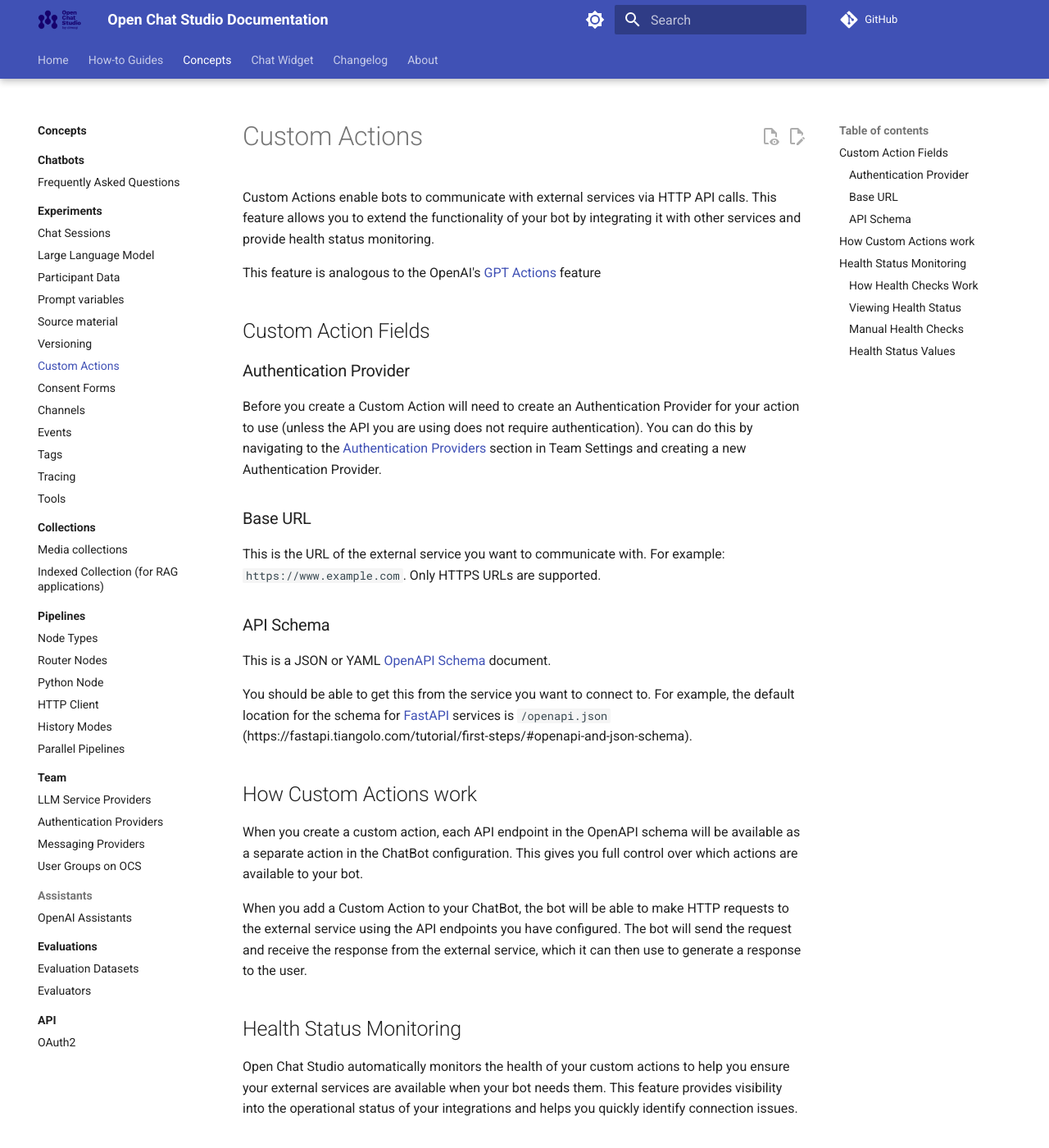
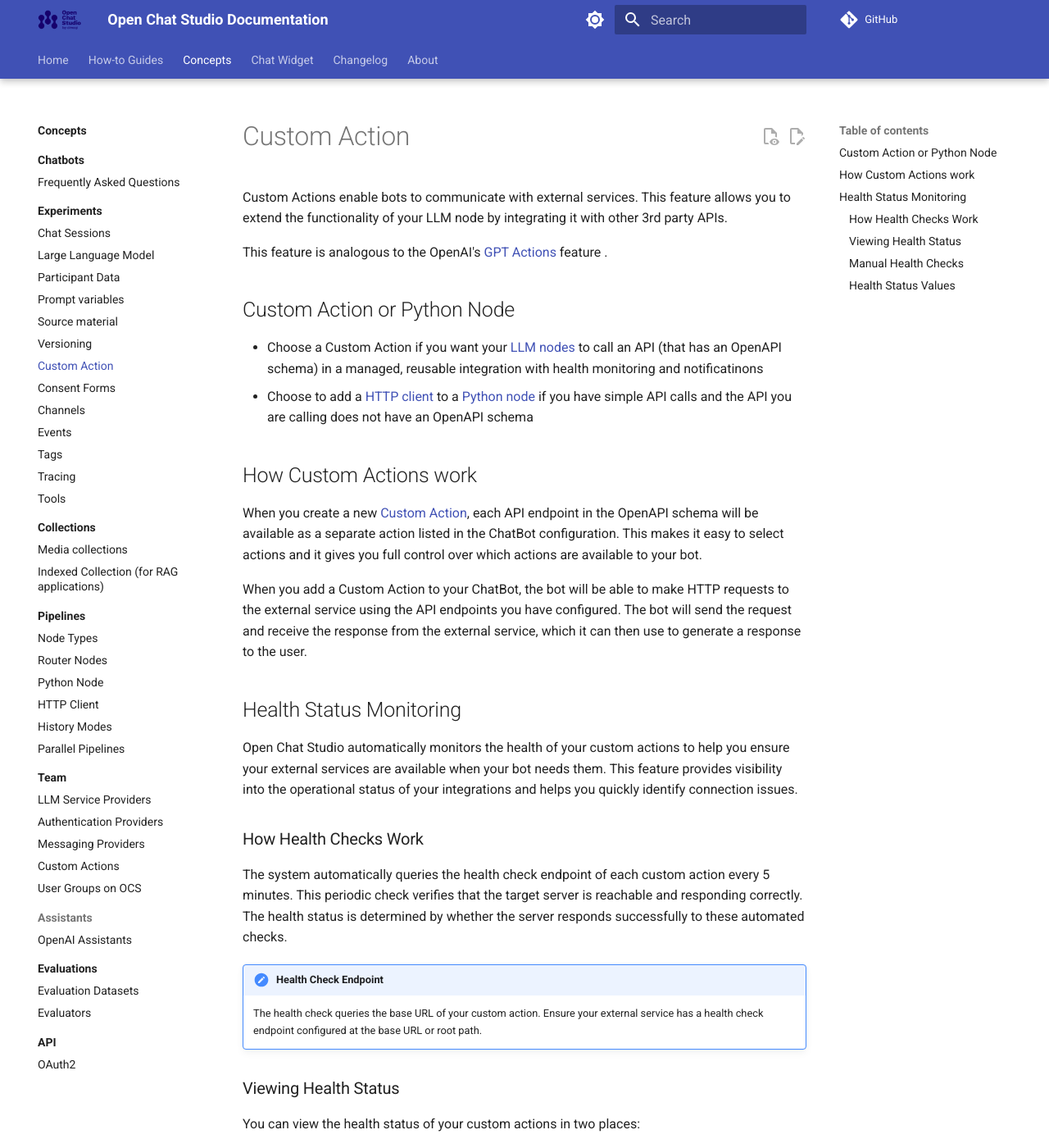
Before and after one commit to dimagi/open-chat-studio-docs, an MkDocs documentation site: the page built from docs/concepts/llm_custom_action.md, in a window 1280 px wide and 1400 px high. Shown: the whole window at 82% size. Built offline with MkDocs 1.6.1 and Material for MkDocs 9.7.7, drawn with Linux system fonts in a browser that asks for light colours; a script that is not in the unit is left out; comment, search, counter and statistics services are not loaded.

Commit message:
Separated Custom actions into 2 topics. One for setup in Team configuration. And the other for how to use a Custom Action with an LLM

```diff
--- a/docs/concepts/custom_actions.md
+++ b/docs/concepts/llm_custom_action.md
@@ -1,40 +1,22 @@
-# Custom Actions
+# Custom Action
 
-Custom Actions enable bots to communicate with external services via HTTP API calls.
-This feature allows you to extend the functionality of your bot by integrating it with other services and provide health status monitoring.
+Custom Actions enable bots to communicate with external services.
+This feature allows you to extend the functionality of your LLM node by integrating it with other 3rd party APIs.
 
-This feature is analogous to the OpenAI's [GPT Actions](https://platform.openai.com/docs/actions/introduction) feature
+This feature is analogous to the OpenAI's [GPT Actions](https://platform.openai.com/docs/actions/introduction) feature .
 
-
-
-## Custom Action Fields
-
-### Authentication Provider
-
-Before you create a Custom Action will need to create an Authentication Provider for your action to use (unless the API
-you are using does not require authentication). You can do this by navigating to the [Authentication Providers][auth_providers] section
-in Team Settings and creating a new Authentication Provider.
-
-[auth_providers]: team/authentication_providers.md
-
-### Base URL
-
-This is the URL of the external service you want to communicate with. For example: `https://www.example.com`. Only HTTPS URLs
-are supported.
-
-### API Schema
-
-This is a JSON or YAML [OpenAPI Schema](https://swagger.io/specification/) document.
-
-You should be able to get this from the service you want to connect to. For example, the default location for the schema for [FastAPI](https://fastapi.tiangolo.com/) services is `/openapi.json` (https://fastapi.tiangolo.com/tutorial/first-steps/#openapi-and-json-schema).
+## Custom Action or Python Node
+- Choose a Custom Action if you want your [LLM nodes](./pipelines/index.md) to call an API (that has an OpenAPI schema) in a managed, reusable integration with health monitoring and notificatinons
+- Choose to add a [HTTP client](./pipelines/http_client.md) to a [Python node](./pipelines/python_node.md) if you have simple API calls and the API you are calling does not have an OpenAPI schema
 
 ## How Custom Actions work
 
-When you create a custom action, each API endpoint in the OpenAPI schema will be available as a separate action in the ChatBot configuration. This gives you full control over which actions are available to your bot.
+When you create a new [Custom Action](./team/custom_actions.md), each API endpoint in the OpenAPI schema will be available as a separate action listed in the ChatBot configuration. This makes it easy to select actions and it gives you full control over which actions are available to your bot.
 
 When you add a Custom Action to your ChatBot, the bot will be able to make HTTP requests to the external service
 using the API endpoints you have configured. The bot will send the request and receive the response from the external
 service, which it can then use to generate a response to the user.
+
 
 ## Health Status Monitoring
 
--- a/mkdocs.yml
+++ b/mkdocs.yml
@@ -123,7 +123,7 @@
         - concepts/prompt_variables.md
         - concepts/source_material.md
         - concepts/versioning.md
-        - concepts/custom_actions.md
+        - concepts/llm_custom_action.md
         - concepts/consent.md
         - concepts/channels.md
         - concepts/events.md
@@ -147,6 +147,7 @@
           - concepts/team/llm_providers.md
           - concepts/team/authentication_providers.md
           - concepts/team/messaging_providers.md
+          - concepts/team/custom_actions.md
           - concepts/team/groups.md
       - Assistants:
           - concepts/assistants.md
```
Also changed, not shown: docs/concepts/team/custom_actions.md (added, +27 -0 lines).
